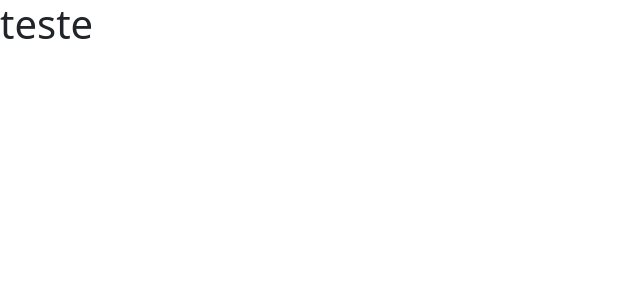
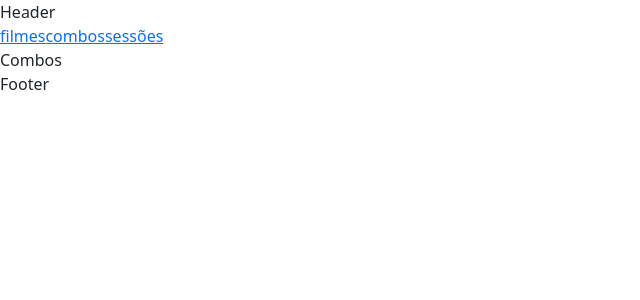
Before and after one commit to nobrupsiq/projeto-grupo-md3, a React (Vite) app: page /combos in a window 1280 px wide. Shown: the top 300 px of the page, without its empty margins (0-640 px from the left). Built offline with nearby package versions, Linux system fonts and the light colour scheme.

Commit message:
rotas iniciais ✔

```diff
--- /dev/null
+++ b/src/App.css
@@ -0,0 +1,44 @@
+* {
+  box-sizing: border-box;
+}
+
+body {
+  margin: 0;
+  color: #333;
+  --type-first: 'Poppins', georgia;
+  --type-second: Helvetica, Arial, sans-serif;
+  font-family: var(--type-first);
+}
+
+h1,
+h2,
+h3,
+h4 {
+  margin: 0;
+}
+
+ul,
+li {
+  margin: 0;
+  padding: 0;
+  list-style: none;
+}
+
+img {
+  display: block;
+  max-width: 100%;
+}
+
+button,
+input {
+  display: block;
+  font-size: 1rem;
+  font-family: var(--type-first);
+  color: #333;
+}
+
+.container {
+  max-width: 1200px;
+  margin: 0 auto;
+  padding: 0 1rem;
+}
--- a/src/App.jsx
+++ b/src/App.jsx
@@ -1,13 +1,27 @@
-import "bootstrap/dist/css/bootstrap.css";
+import React from 'react';
+import { BrowserRouter, Routes, Route } from 'react-router-dom';
+import './App.css';
+import 'bootstrap/dist/css/bootstrap.css';
+import Footer from './Components/Footer';
+import Header from './Components/Header';
+import Filmes from './Components/Filmes/Filmes';
+import Combos from './Components/Combos/Combos';
+import Sessoes from './Components/Sessoes/Sessoes';
 
 function App() {
-
-
-  return (
-    <div>
-      <h1>teste</h1>
-    </div>
-  )
+   return (
+      <div>
+         <BrowserRouter>
+            <Header />
+            <Routes>
+               <Route path="/filmes" element={<Filmes />} />
+               <Route path="/combos" element={<Combos />} />
+               <Route path="/sessoes" element={<Sessoes />} />
+            </Routes>
+            <Footer />
+         </BrowserRouter>
+      </div>
+   );
 }
 
-export default App
+export default App;
--- /dev/null
+++ b/src/Components/Combos/Combos.jsx
@@ -0,0 +1,7 @@
+import React from 'react';
+
+function Combos() {
+   return <div>Combos</div>;
+}
+
+export default Combos;
--- /dev/null
+++ b/src/Components/Filmes/Filmes.jsx
@@ -0,0 +1,7 @@
+import React from 'react';
+
+function Filmes() {
+   return <div>Filmes</div>;
+}
+
+export default Filmes;
--- /dev/null
+++ b/src/Components/Footer.jsx
@@ -0,0 +1,7 @@
+import React from 'react';
+
+function Footer() {
+   return <div>Footer</div>;
+}
+
+export default Footer;
--- /dev/null
+++ b/src/Components/Header.jsx
@@ -0,0 +1,17 @@
+import React from 'react';
+import { Link } from 'react-router-dom';
+
+const Header = () => {
+   return (
+      <div>
+         Header
+         <nav>
+            <Link to="/filmes">filmes</Link>
+            <Link to="/combos">combos</Link>
+            <Link to="/sessoes">sessões</Link>
+         </nav>
+      </div>
+   );
+};
+
+export default Header;
--- /dev/null
+++ b/src/Components/Sessoes/Sessoes.jsx
@@ -0,0 +1,7 @@
+import React from 'react';
+
+function Sessoes() {
+   return <div>Sessoes</div>;
+}
+
+export default Sessoes;
```
